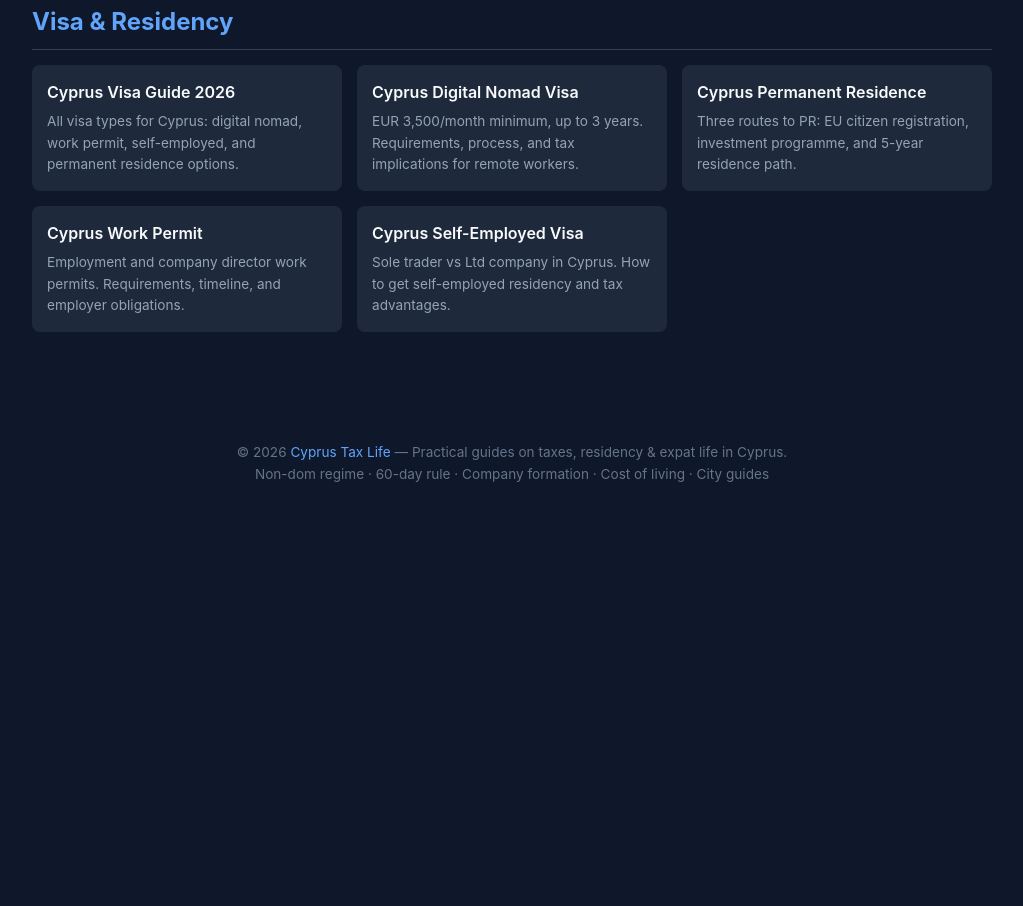
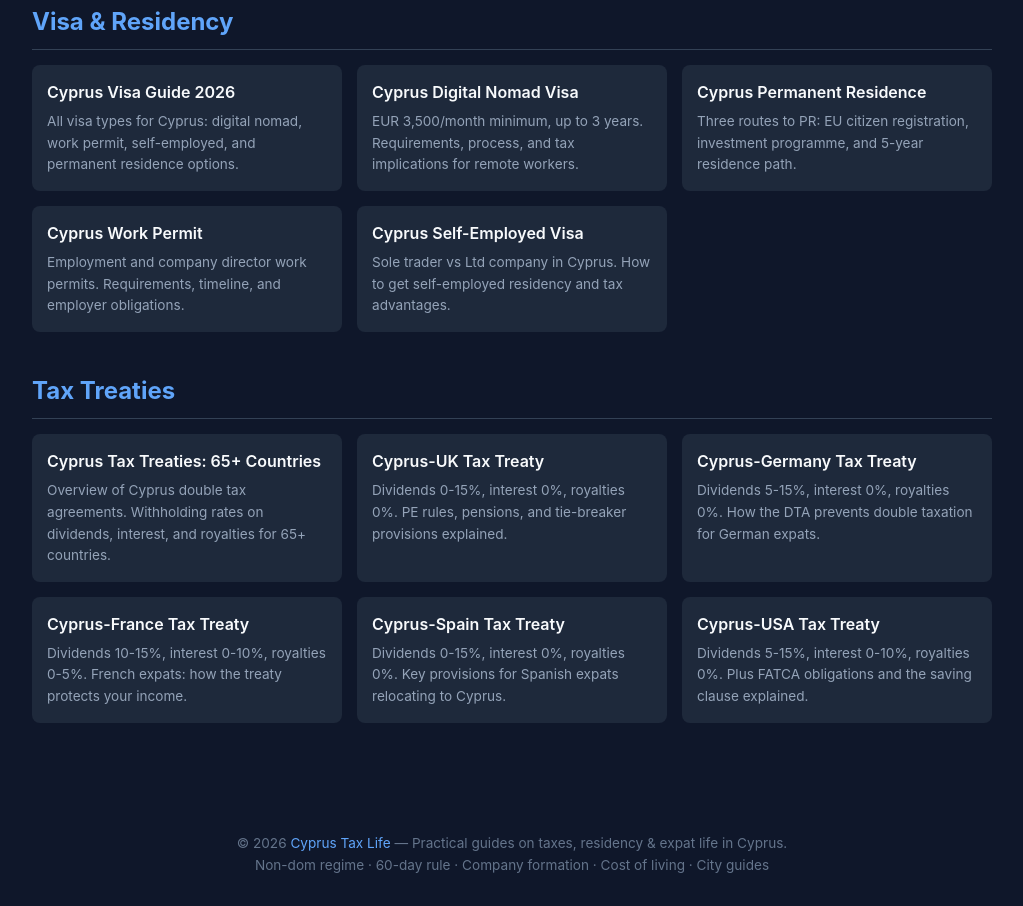
Before and after one commit to malonso-1/cyprus-tax-life, a plain HTML site: page index.html in a window 1280 px wide. Shown: the part 5620-6526 px from the top of the page, without its empty margins (128-1151 px from the left). Before the commit the page ends 6136 px from the top, so only its background shows below. Drawn offline with Linux system fonts and the light colour scheme.

Commit message:
Add tax treaty section with 6 do-follow links

```diff
--- a/index.html
+++ b/index.html
@@ -385,6 +385,36 @@
             </div>
         </div>
 
+        <div class="section">
+            <h2>Tax Treaties</h2>
+            <div class="grid">
+                <div class="card">
+                    <a href="https://www.cyprustaxlife.com/learn/tax-treaties">Cyprus Tax Treaties: 65+ Countries</a>
+                    <p>Overview of Cyprus double tax agreements. Withholding rates on dividends, interest, and royalties for 65+ countries.</p>
+                </div>
+                <div class="card">
+                    <a href="https://www.cyprustaxlife.com/tax-treaty/uk">Cyprus-UK Tax Treaty</a>
+                    <p>Dividends 0-15%, interest 0%, royalties 0%. PE rules, pensions, and tie-breaker provisions explained.</p>
+                </div>
+                <div class="card">
+                    <a href="https://www.cyprustaxlife.com/tax-treaty/germany">Cyprus-Germany Tax Treaty</a>
+                    <p>Dividends 5-15%, interest 0%, royalties 0%. How the DTA prevents double taxation for German expats.</p>
+                </div>
+                <div class="card">
+                    <a href="https://www.cyprustaxlife.com/tax-treaty/france">Cyprus-France Tax Treaty</a>
+                    <p>Dividends 10-15%, interest 0-10%, royalties 0-5%. French expats: how the treaty protects your income.</p>
+                </div>
+                <div class="card">
+                    <a href="https://www.cyprustaxlife.com/tax-treaty/spain">Cyprus-Spain Tax Treaty</a>
+                    <p>Dividends 0-15%, interest 0%, royalties 0%. Key provisions for Spanish expats relocating to Cyprus.</p>
+                </div>
+                <div class="card">
+                    <a href="https://www.cyprustaxlife.com/tax-treaty/usa">Cyprus-USA Tax Treaty</a>
+                    <p>Dividends 5-15%, interest 0-10%, royalties 0%. Plus FATCA obligations and the saving clause explained.</p>
+                </div>
+            </div>
+        </div>
+
     </div>
     <footer>
         <p>© 2026 <a href="https://www.cyprustaxlife.com">Cyprus Tax Life</a> — Practical guides on taxes, residency & expat life in Cyprus.</p>
```
